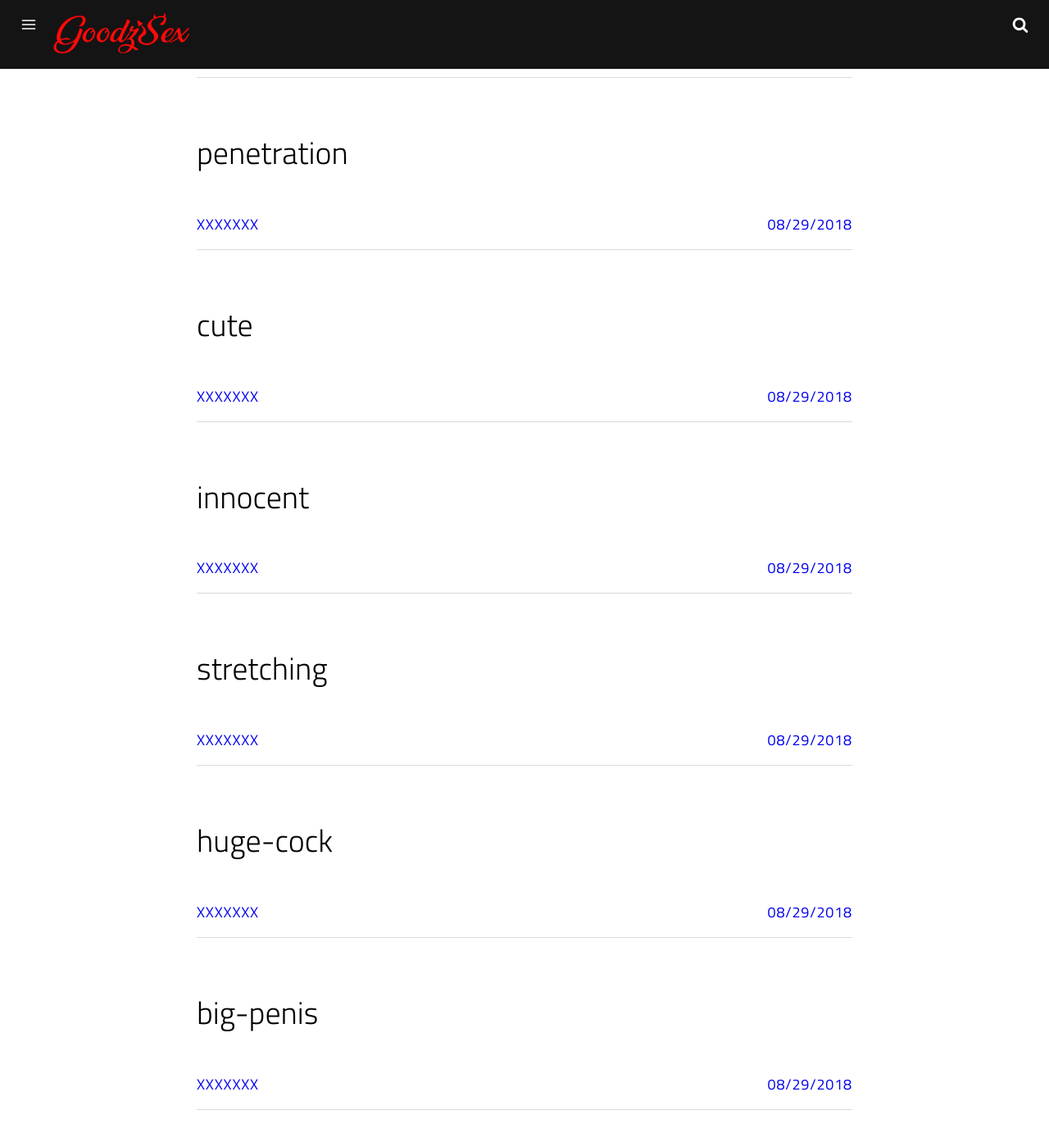
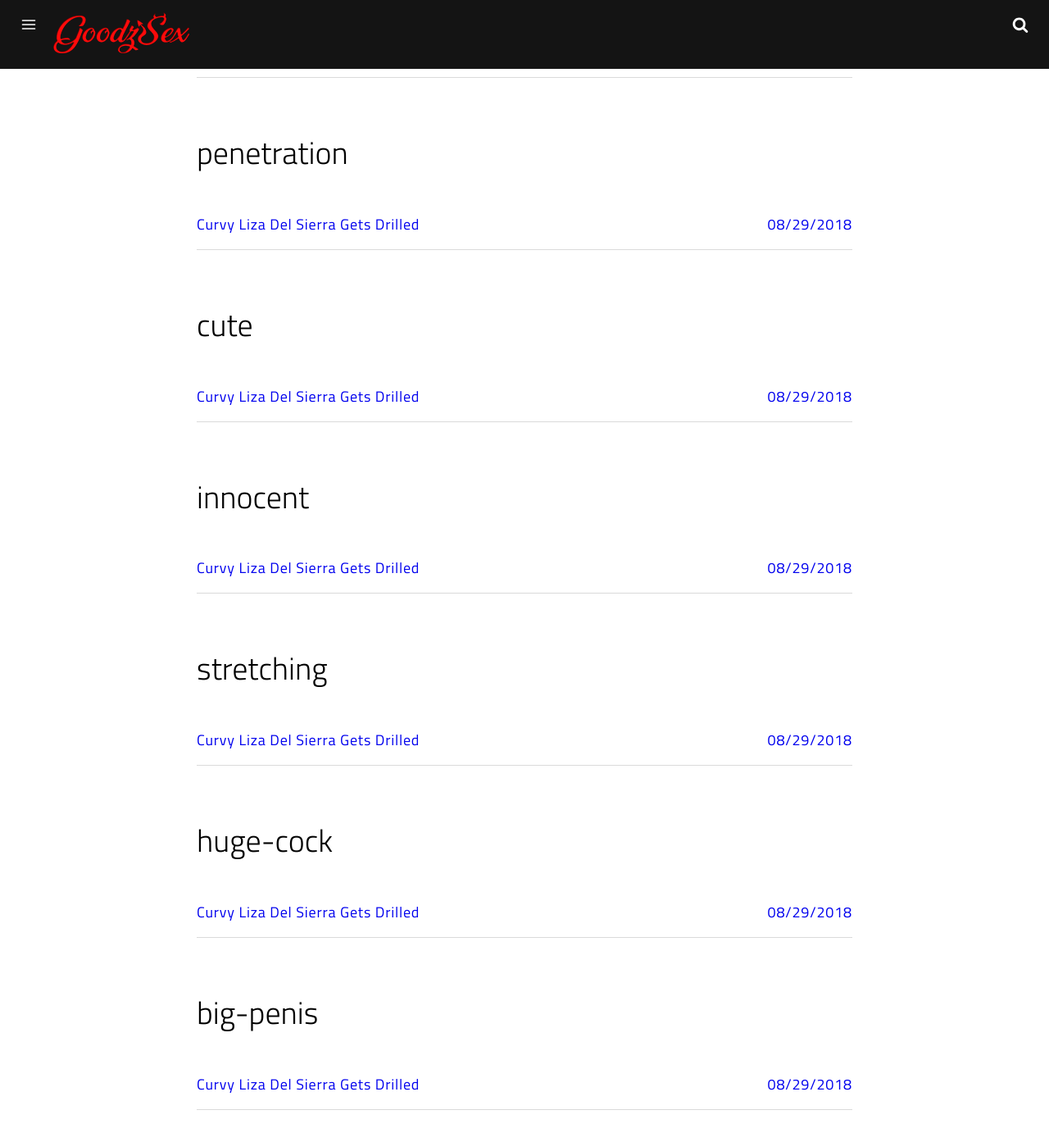
Before and after one commit to guiadamusculacao/guiadamusculacao, a Jekyll site: the page built from tag.html, in a window 1280 px wide and 1400 px high, scrolled down 147325 px. Shown: the top 1393 px of the window at 82% size. Built offline with Jekyll 4.4.1, drawn with Linux system fonts in a browser that asks for light colours; some of the changed text lies outside the part shown.

Commit message:
Update 2018-08-29-curvy_liza_del_sierra_gets_drilled.markdown

```diff
--- a/_posts/2018-08-29-curvy_liza_del_sierra_gets_drilled.markdown
+++ b/_posts/2018-08-29-curvy_liza_del_sierra_gets_drilled.markdown
@@ -1,6 +1,6 @@
 ---
 layout: post
-title: "XXXXXXX"
+title: "Curvy Liza Del Sierra Gets Drilled"
 image: '/thumbs/curvy_liza_del_sierra_gets_drilled.jpg'
 embed: 'https://www.xvideos.com/embedframe/35319131'
 duracao: 480
```
